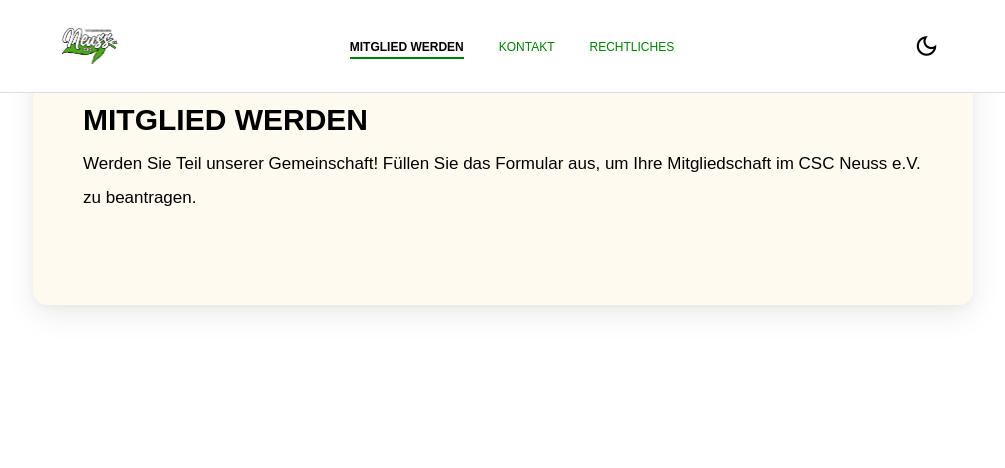
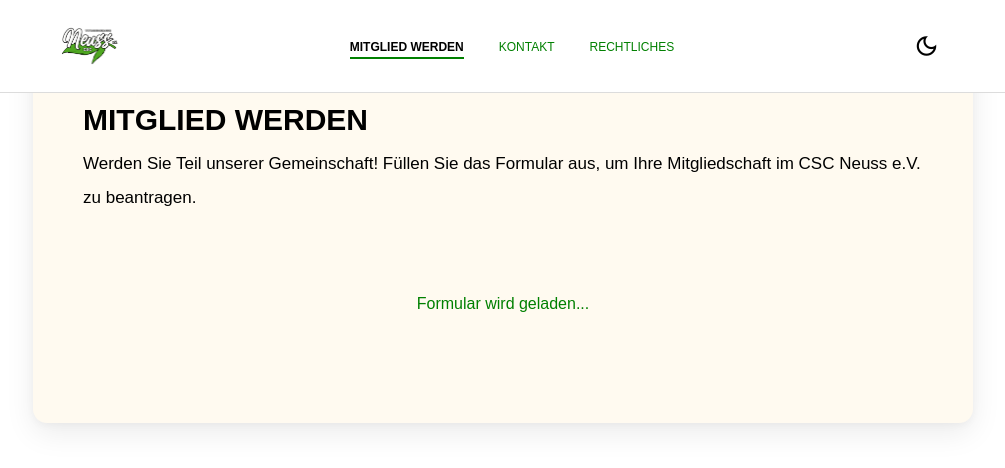
Before and after one commit to JannickG/website-csc-neuss, a Next.js app: page /mitglied in a window 1280 px wide. Shown: the top 468 px of the page, without its empty margins (137-1142 px from the left). Built offline with nearby package versions, Linux system fonts and the light colour scheme.

Commit message:
fix: cananas registration now loading properly

```diff
--- a/app/mitglied/mitglied.module.scss
+++ b/app/mitglied/mitglied.module.scss
@@ -3,9 +3,17 @@
 .embedContainer {
   margin-top: 30px;
   width: 100%;
+  position: relative;
 
   #cannanas {
     width: 100%;
     min-height: 500px;
   }
 }
+
+.loading {
+  text-align: center;
+  padding: 50px;
+  color: var(--color-secondary);
+  font-size: 16px;
+}
--- a/app/mitglied/page.tsx
+++ b/app/mitglied/page.tsx
@@ -1,10 +1,40 @@
-import React from 'react';
-import Script from 'next/script';
+"use client";
+
+import React, { useEffect, useState } from 'react';
 import Navbar from '@/components/Navbar';
 import ContentSection from '@/components/ContentSection';
 import styles from './mitglied.module.scss';
 
 export default function MitgliedPage() {
+  const [scriptLoaded, setScriptLoaded] = useState(false);
+
+  useEffect(() => {
+    const existingScript = document.querySelector('script[src="https://account.cannanas.club/static/frame.js"]');
+    if (existingScript) {
+      existingScript.remove();
+    }
+
+    const cannanasDiv = document.getElementById('cannanas');
+    if (cannanasDiv) {
+      cannanasDiv.innerHTML = '';
+    }
+
+    const script = document.createElement('script');
+    script.src = 'https://account.cannanas.club/static/frame.js';
+    script.async = true;
+    script.defer = true;
+    script.onload = () => {
+      setScriptLoaded(true);
+      console.log('Cannanas script loaded');
+    };
+
+    document.body.appendChild(script);
+
+    return () => {
+      script.remove();
+    };
+  }, []);
+
   return (
     <>
       <Navbar />
@@ -20,14 +50,13 @@ export default function MitgliedPage() {
             id="cannanas"
             data-key="Vd64CMaP6Id-qjIBG0pqURPsL5K4P9Pv"
           />
+          {!scriptLoaded && (
+            <div className={styles.loading}>
+              Formular wird geladen...
+            </div>
+          )}
         </div>
       </ContentSection>
-
-      <Script
-        src="https://account.cannanas.club/static/frame.js"
-        strategy="lazyOnload"
-        defer
-      />
     </>
   );
 }
--- a/components/Navbar.tsx
+++ b/components/Navbar.tsx
@@ -5,7 +5,19 @@ import Link from "next/link";
 import styles from "./navbar.module.scss";
 import { usePathname } from "next/navigation";
 
-export const MENU_ITEMS = [
+// Define types for menu items
+interface DropdownItem {
+  href: string;
+  label: string;
+}
+
+interface MenuItem {
+  href?: string;
+  label: string;
+  dropdown?: DropdownItem[];
+}
+
+export const MENU_ITEMS: MenuItem[] = [
   { href: "/mitglied", label: "Mitglied werden" },
   { href: "/kontakt", label: "Kontakt" },
   {
@@ -81,7 +93,7 @@ const Navbar: React.FC = () => {
         <Link href="/" className={styles.logo} />
 
         <ul className={styles.menu}>
-          {MENU_ITEMS.map((item, index) => {
+          {MENU_ITEMS.map((item: MenuItem, index: number) => {
             const isParentActive =
               item.dropdown &&
               item.dropdown.some((sub) => pathname.startsWith(sub.href));
@@ -100,7 +112,7 @@ const Navbar: React.FC = () => {
                       {item.label}
                     </span>
                     <ul className={styles.dropdown}>
-                      {item.dropdown.map((sub) => {
+                      {item.dropdown.map((sub: DropdownItem) => {
                         const isActive = pathname === sub.href;
                         return (
                           <li
```
